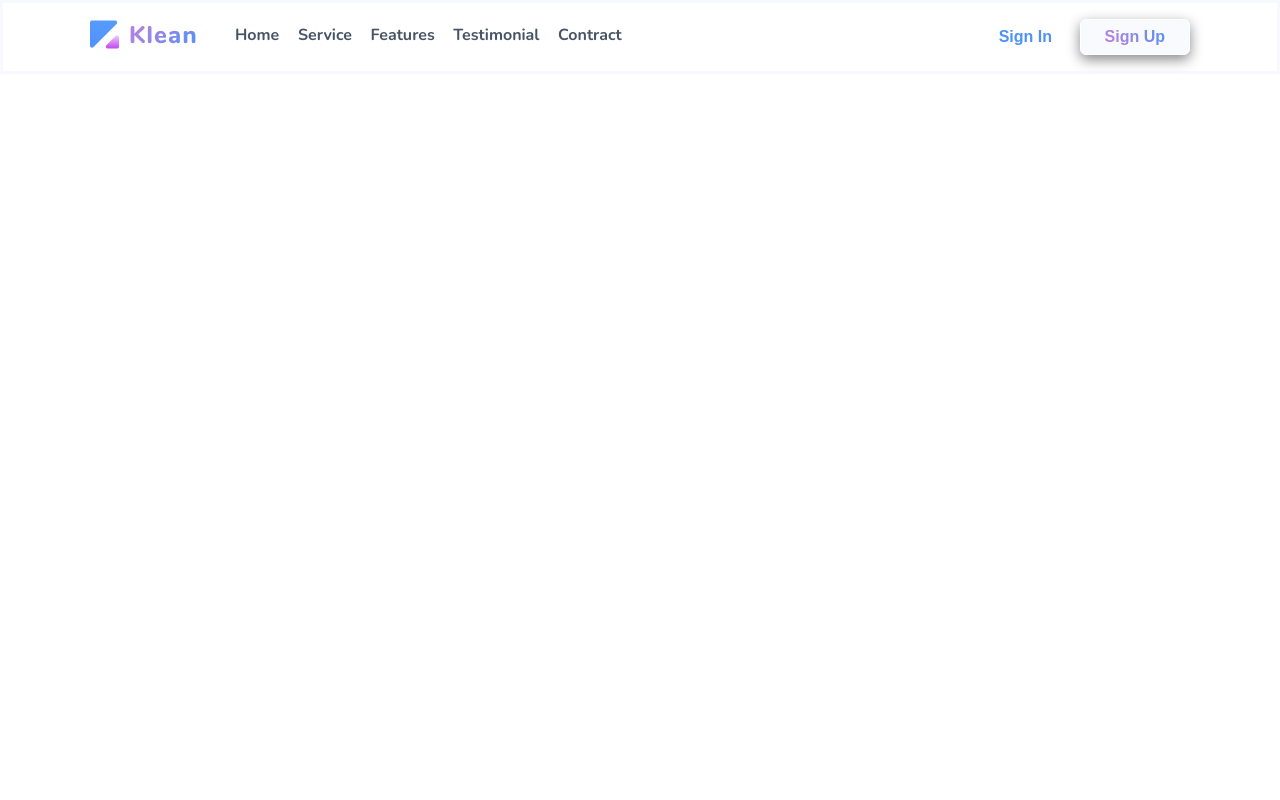
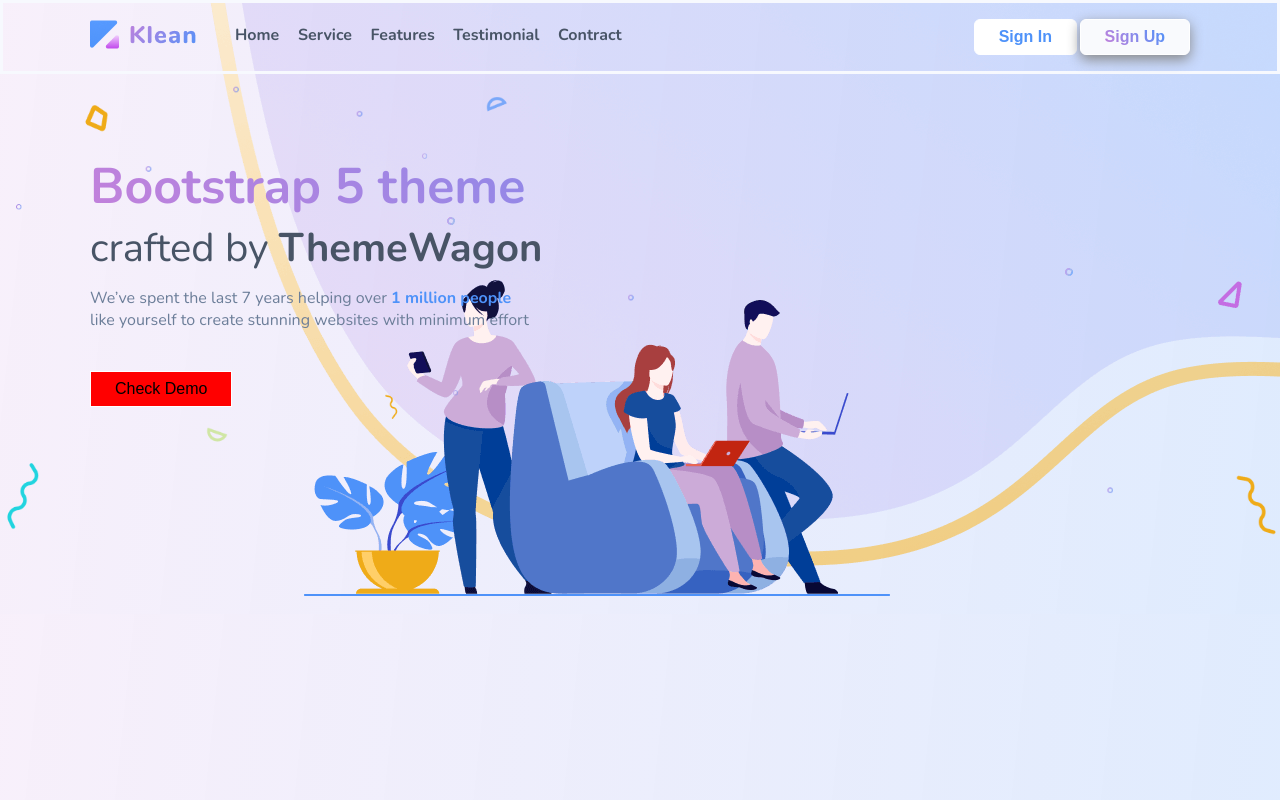
Before and after one commit to KUA99/KleanTemplate, a plain HTML site: page index.html in a window 1280 px wide. Drawn offline with nearby package versions, Linux system fonts and the light colour scheme.

Commit message:
making header content

```diff
--- a/assets/css/main.scss
+++ b/assets/css/main.scss
@@ -1 +1,2 @@
 @import "./modules/header";
+@import "./modules/intro";
--- a/assets/css/modules/_general.scss
+++ b/assets/css/modules/_general.scss
@@ -1,5 +1,7 @@
+@import "variables";
+
 .text-gradient {
-    background: linear-gradient(50deg, #c381db, #4e92f9);
+    background: linear-gradient(50deg, $text-gradient-color-1, $text-gradient-color-2);
     -webkit-background-clip: text;
     -webkit-text-fill-color: transparent;
 }
--- /dev/null
+++ b/assets/css/modules/_intro.scss
@@ -0,0 +1,55 @@
+@import "variables";
+@import "general";
+
+body {
+    background-image: linear-gradient(96deg, $body-background-color-1, $body-background-color-2);
+}
+
+.header-content {
+    background-image: url('../img/illustrations/heroheader-bg\ \(1\).png');
+    background-position: center;
+    background-size: contain;
+    background-repeat: no-repeat;
+    position: relative;
+}
+
+.sub-bg {
+    position: absolute;
+    top: 0;
+    right: 0;
+    z-index: -1;
+}
+
+.content {
+    padding: 7.8rem 1.6rem;
+    height: 54rem;
+    .intro__title {
+        font-size: 5rem;
+    }
+    .intro__source {
+        font-size: 4rem;
+        color: $intro-source-color;
+        font-weight: 400;
+        span {
+            font-weight: 600;
+        }
+    }
+    p {
+        font-size: 1.6rem;
+        color: $intro-p-color;
+        width: 44rem;
+        margin-top: 1.2rem;
+        span {
+            color: $intro-span-color;
+            font-weight: 600;
+        }
+    }
+    button {
+        margin-top: 4rem;
+        font-size: 1.6rem;
+        padding: 0.8rem 2.4rem;
+        border: 0.1rem solid $white-color;
+        background-color: red;
+        ;
+    }
+}
--- a/assets/css/modules/_variables.scss
+++ b/assets/css/modules/_variables.scss
@@ -4,3 +4,10 @@ $nav-color: #485466;
 $nav-button-color: #4E92F9;
 $nav-signup-button-background-color: #f9fafd;
 $header-border: #f7f9fe;
+$body-background-color-1: #c381db1f;
+$body-background-color-2: #4e92f92e;
+$intro-source-color: #485466;
+$intro-p-color: #6C7E99;
+$intro-span-color: #4E92F9;
+$text-gradient-color-1: #c381db;
+$text-gradient-color-2: #4e92f9;
--- a/index.html
+++ b/index.html
@@ -12,6 +12,10 @@
 </head>
 <body>
     <div class="container">
+        <div class="header-content">
+            <div class="sub-bg">
+                <img src="./assets/img/illustrations/hero.png" alt="Hero">
+            </div>
             <header>
                 <div class="header grid">
                     <div class="header-left">
@@ -34,6 +38,16 @@
                     </div>
                 </div>
             </header>
+            <div class="content">
+                <div class="intro grid">
+                    <h1 class="intro__title text-gradient">Bootstrap 5 theme</h1>
+                    <h1 class="intro__source">crafted by <span>ThemeWagon</span></h1>
+                    <p>We’ve spent the last 7 years helping over <span>1 million people</span>
+                        like yourself to create stunning websites with minimum effort</p>
+                    <button>Check Demo</button>
+                </div>
+            </div>
+        </div>
     </div>
 </body>
 </html>
```
Also changed, not shown: assets/css/main.css, assets/img/gallery/heroheader-bg.png (added), assets/img/illustrations/heroheader-bg (1).png (added), 1 other file. Lines whose indentation alone changed are shown as unchanged.
